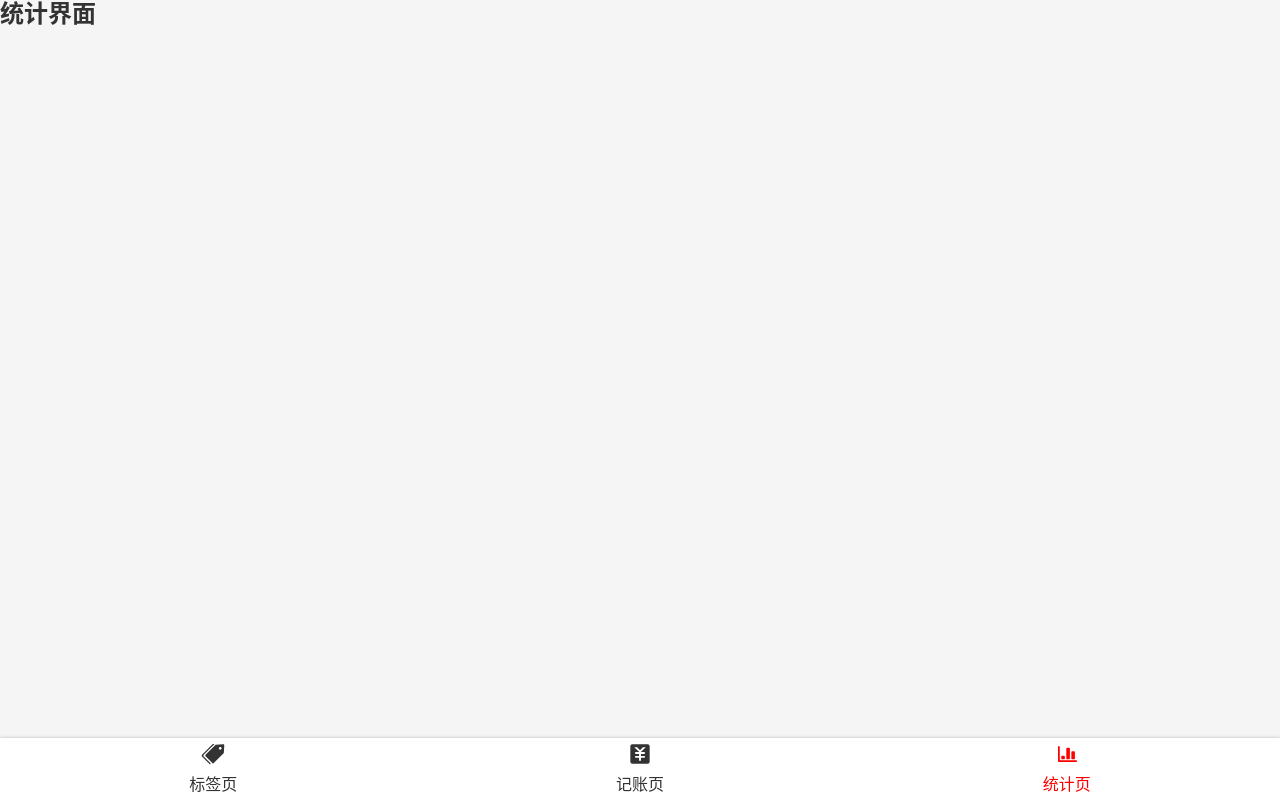
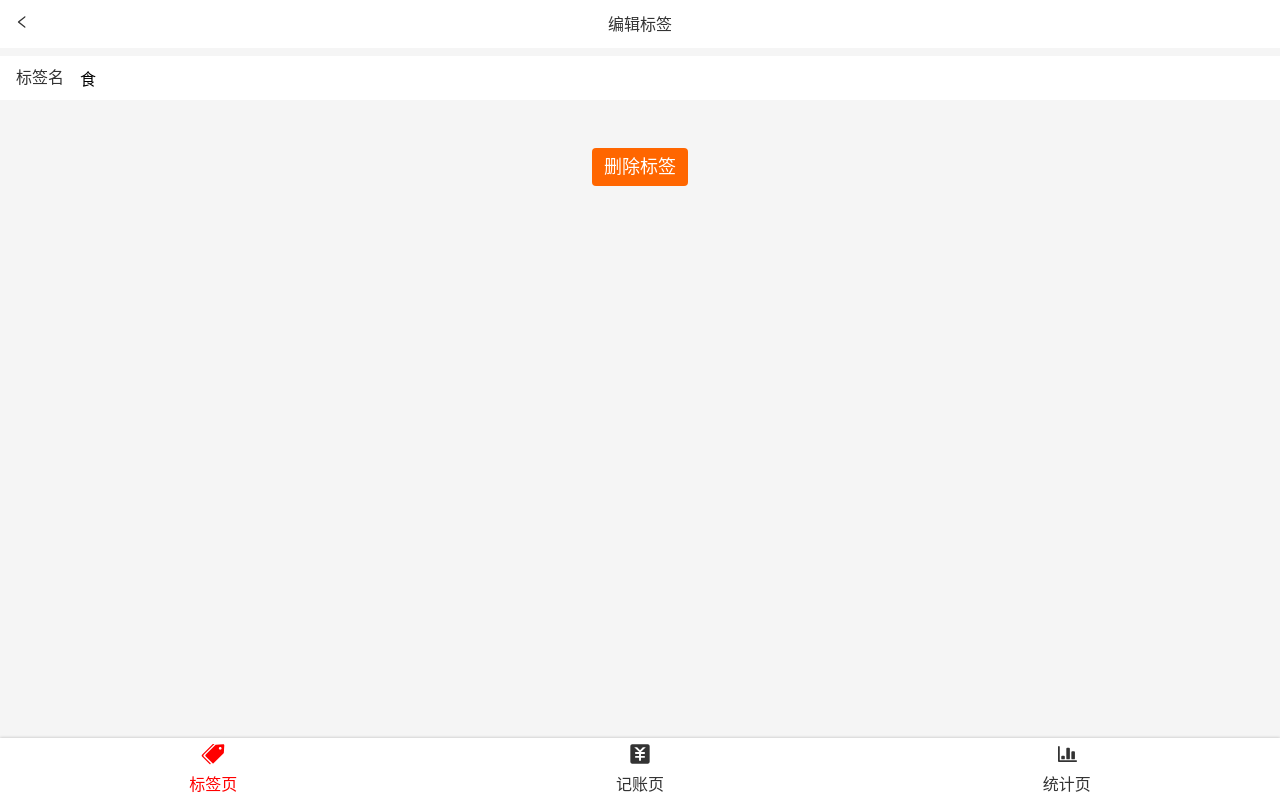
Before and after one commit to JimmeyCheung/morney-react, a React app: page /#/tags/1 in a window 1280 px wide. Before the commit this address led to /#/statistics. Built offline with nearby package versions, Linux system fonts and the light colour scheme.

Commit message:
添加Tag编辑

```diff
--- a/src/useTags.tsx
+++ b/src/useTags.tsx
@@ -11,7 +11,26 @@ const useTags = () => {
   // 封装一个自定义 Hook
   const [tags, setTags] = useState<{ id: number; name: string }[]>(defaultTags);
   const findTag = (id: number) => tags.filter((tag) => tag.id === id)[0];
-  return { tags, setTags, findTag };
+  const findTagIndex = (id: number) => {
+    let result = -1;
+    for (let i = 0; i < tags.length; i++) {
+      if (tags[i].id === id) {
+        result = i;
+        break;
+      }
+    }
+    return result;
+  };
+  const updateTag = (id: number, obj: { name: string }) => {
+    // 获取你要改的 tag 的下标
+    const index = findTagIndex(id);
+    // 深拷贝 tags 得到 tagsClone
+    const tagsClone = JSON.parse(JSON.stringify(tags));
+    // 把 tagsClone 的第 index 删掉，换成 {id:id, name: obj.name}
+    tagsClone.splice(index, 1, { id: id, name: obj.name });
+    setTags(tagsClone);
+  };
+  return { tags, setTags, findTag, updateTag, findTagIndex };
 };
 
 export { useTags };
--- a/src/views/Tag.tsx
+++ b/src/views/Tag.tsx
@@ -27,9 +27,9 @@ const InputWrapper = styled.div`
   margin-top: 8px;
 `;
 const Tag: React.FC = () => {
-  const { findTag } = useTags();
-  let { id } = useParams<Params>();
-  const tag = findTag(parseInt(id));
+  const { findTag, updateTag } = useTags();
+  let { id: idString } = useParams<Params>();
+  const tag = findTag(parseInt(idString));
   return (
     <Layout>
       <Topbar>
@@ -38,7 +38,12 @@ const Tag: React.FC = () => {
         <Icon />
       </Topbar>
       <InputWrapper>
-        <Input label="标签名" type="text" placeholder="标签名" value={tag.name} />
+        <Input label="标签名" type="text" placeholder="标签名"
+          value={tag.name}
+          onChange={(e) => {
+            updateTag(tag.id, { name: e.target.value });
+          }}
+        />
       </InputWrapper>
       <Center>
         <Space />
```
